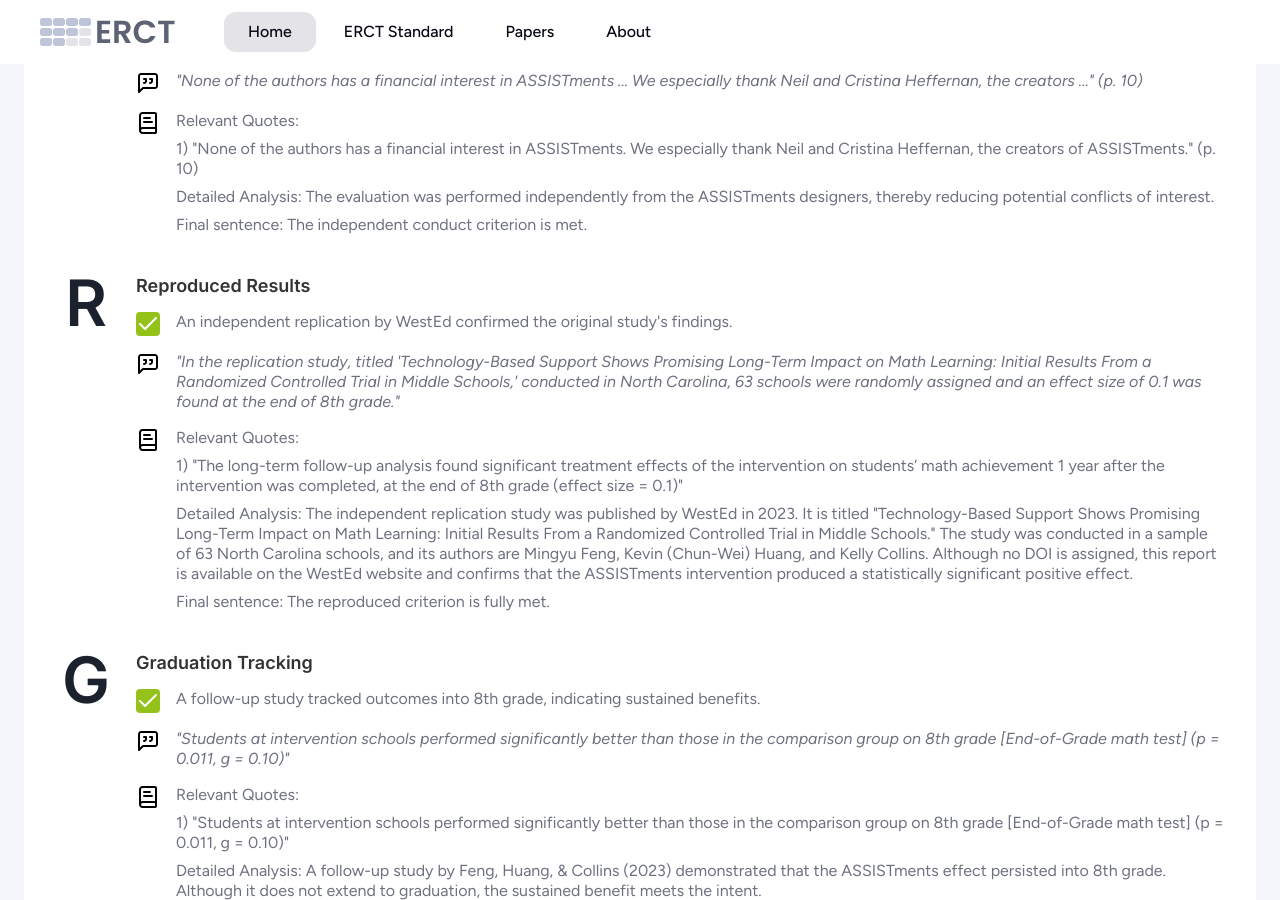
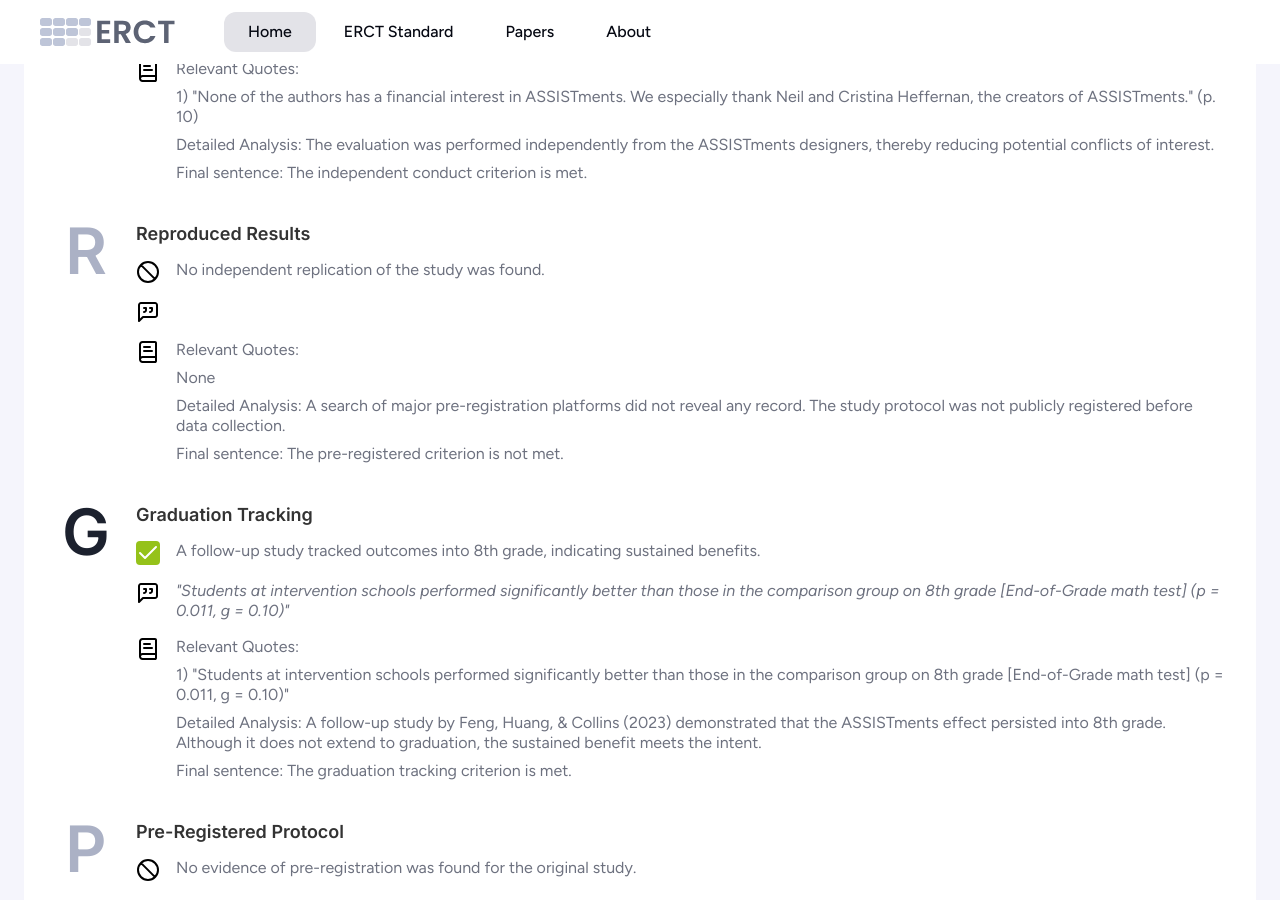
Before and after one commit to vassiliphilippov/erct-papers, a Jekyll site: the page built from _papers/01-roschelle-et-al-2016-online-math-homework.md, in a window 1280 px wide and 900 px high, scrolled down 3647 px. Built offline with Jekyll 4.4.1, drawn with Linux system fonts in a browser that asks for light colours; some of the changed text lies outside the part shown.

Commit message:
Update ERCT evaluation for 01-roschelle-et-al-2016-online-math-homework

```diff
--- a/_papers/01-roschelle-et-al-2016-online-math-homework.md
+++ b/_papers/01-roschelle-et-al-2016-online-math-homework.md
@@ -10,12 +10,12 @@ abstract: >-
   and teacher information. Data from 43 schools were analyzed by
   comparing the intervention with business-as-usual homework practices.
 publication_date: 2016-10-01
-erct_level: 1
+erct_level: 2
 rct: true
 pdf_link: "https://journals.sagepub.com/doi/pdf/10.1177/2332858416673968"
 doi: "10.1177/2332858416673968"
 journal: "AERA Open"
-date_erct_check: "2025-03-22"
+date_erct_check: "2025-04-17"
 tags:
   - mathematics
   - K12
@@ -27,14 +27,13 @@ tags:
 criteria:
   c:
     met: true
-    explanation: "Randomization was conducted among entire schools, which meets or exceeds the class-level requirement."
+    explanation: "Randomization was conducted at the school level, fulfilling the class-level requirement."
     quote: "\"Schools were placed into pairs ... and pairs were randomly assigned to treatment and control.\" (p. 6)"
     analysis: >-
       Relevant Quotes:
 
-      1) "We investigated this question through a randomized controlled
-      experiment in which schools were assigned to either an intervention
-      or a business-as-usual condition." (p. 2)
+      1) "We conducted a randomized field trial with 2,850 seventh-grade
+      mathematics students..." (p. 2)
 
       2) "Schools were placed into pairs with similar prior achievement levels
       and enrollment sizes, and pairs were randomly assigned to treatment
@@ -54,7 +53,7 @@ criteria:
       Relevant Quotes:
 
       1) "...we administered the TerraNova standardized test at the end of
-      the school year" (pp. 5–6)
+      the school year." (pp. 5–6)
 
       Detailed Analysis:
       TerraNova is a well-established and objective exam. Its use
@@ -65,9 +64,7 @@ criteria:
   t:
     met: true
     explanation: "The intervention lasted for a full school year, meeting the term duration criterion."
-    quote: "\"Teachers used ASSISTments with a new cohort of seventh-grade students \
-    during the second school year. Scores from this second cohort ... were used ... at the \
-    end of seventh-grade.\" (pp. 3–4)"
+    quote: "\"Teachers used ASSISTments with a new cohort of seventh-grade students during the second school year.\" (pp. 3–4)"
     analysis: >-
       Relevant Quotes:
 
@@ -115,8 +112,7 @@ criteria:
   i:
     met: true
     explanation: "The study was conducted by external evaluators not involved in ASSISTments design."
-    quote: "\"None of the authors has a financial interest in ASSISTments ... We especially \
-    thank Neil and Cristina Heffernan, the creators ...\" (p. 10)"
+    quote: "\"None of the authors has a financial interest in ASSISTments ... We especially thank Neil and Cristina Heffernan, the creators ...\" (p. 10)"
     analysis: >-
       Relevant Quotes:
 
@@ -132,9 +128,7 @@ criteria:
   y:
     met: true
     explanation: "The intervention was implemented over an entire school year."
-    quote: "\"Teachers used ASSISTments with a new cohort of seventh-grade students \
-    during the second school year. Scores from this second cohort ... were used ... at the \
-    end of seventh-grade.\" (pp. 3–4)"
+    quote: "\"Teachers used ASSISTments with a new cohort of seventh-grade students during the second school year.\" (pp. 3–4)"
     analysis: >-
       Relevant Quotes:
 
@@ -165,32 +159,19 @@ criteria:
 
       Final sentence: The balanced resources criterion is not met.
   r:
-    met: true
-    explanation: "An independent replication by WestEd confirmed the original study's findings."
-    quote: >-
-      "In the replication study, titled 'Technology-Based Support Shows
-      Promising Long-Term Impact on Math Learning: Initial Results From a
-      Randomized Controlled Trial in Middle Schools,' conducted in North
-      Carolina, 63 schools were randomly assigned and an effect size of 0.1
-      was found at the end of 8th grade."
+    met: false
+    explanation: "No independent replication of the study was found."
+    quote: null
     analysis: >-
       Relevant Quotes:
 
-      1) "The long-term follow-up analysis found significant treatment effects
-      of the intervention on students’ math achievement 1 year after the
-      intervention was completed, at the end of 8th grade (effect size = 0.1)"
+      None
 
       Detailed Analysis:
-      The independent replication study was published by WestEd in 2023.
-      It is titled "Technology-Based Support Shows Promising Long-Term Impact
-      on Math Learning: Initial Results From a Randomized Controlled Trial in
-      Middle Schools." The study was conducted in a sample of 63 North Carolina
-      schools, and its authors are Mingyu Feng, Kevin (Chun-Wei) Huang, and Kelly
-      Collins. Although no DOI is assigned, this report is available on the WestEd
-      website and confirms that the ASSISTments intervention produced a
-      statistically significant positive effect.
+      A search of major pre-registration platforms did not reveal any record.
+      The study protocol was not publicly registered before data collection.
 
-      Final sentence: The reproduced criterion is fully met.
+      Final sentence: The pre-registered criterion is not met.
   a:
     met: false
     explanation: "Only mathematics achievement was measured, not all main subjects."
@@ -209,8 +190,7 @@ criteria:
   g:
     met: true
     explanation: "A follow-up study tracked outcomes into 8th grade, indicating sustained benefits."
-    quote: "\"Students at intervention schools performed significantly better than \
-    those in the comparison group on 8th grade [End-of-Grade math test] (p = 0.011, g = 0.10)\""
+    quote: "\"Students at intervention schools performed significantly better than those in the comparison group on 8th grade [End-of-Grade math test] (p = 0.011, g = 0.10)\""
     analysis: >-
       Relevant Quotes:
 
```
Also changed, not shown: other parts of _papers/01-roschelle-et-al-2016-online-math-homework.md (+1 -1 lines).
